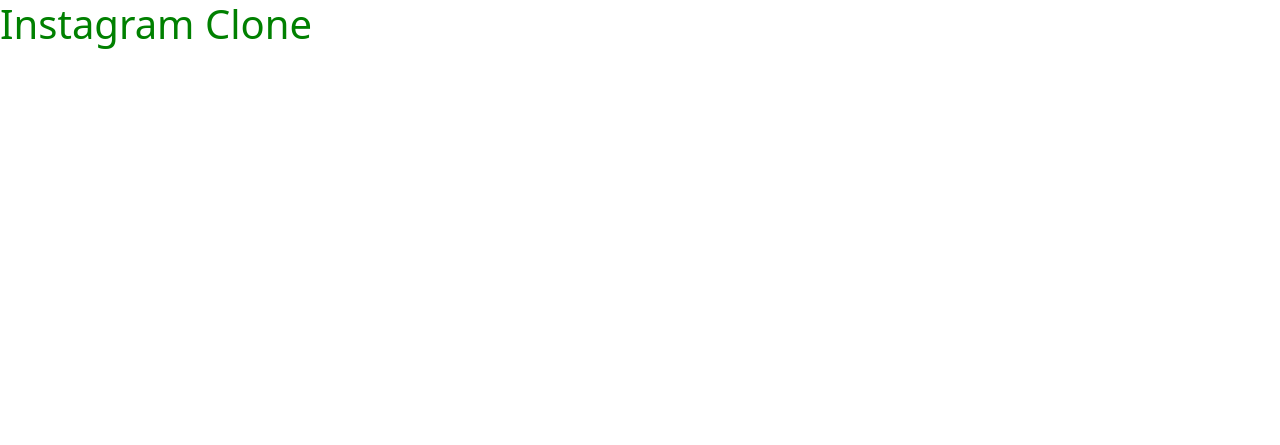
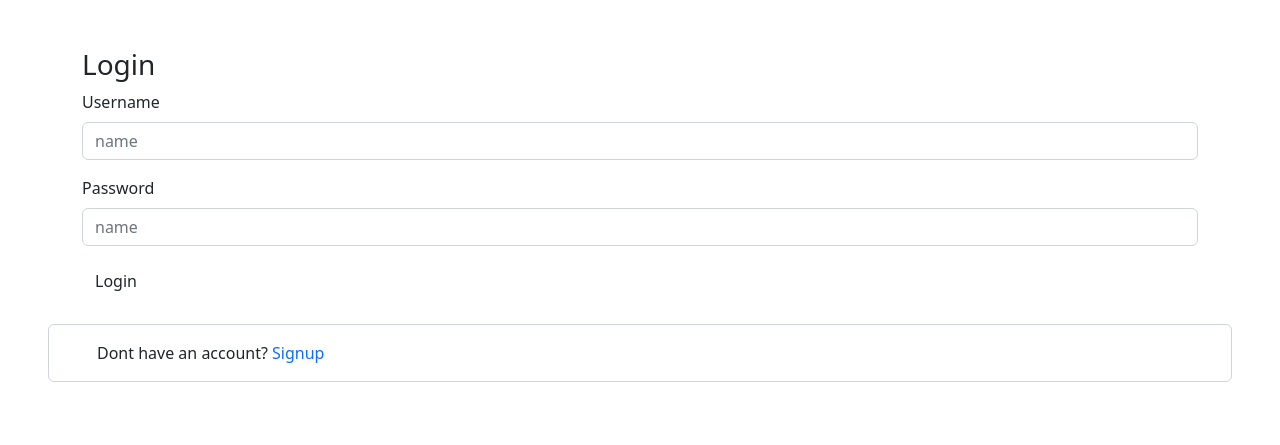
Before and after one commit to Wanjiru393/Instagram, a Django app: page / in a window 1280 px wide. Shown: the top 445 px of the page. Run offline with Django 4.2, Linux system fonts and the light colour scheme; some libraries are stand-ins or nearby versions.

Commit message:
Created Login view

```diff
--- a/insta_clone/templates/insta_clone/login.html
+++ b/insta_clone/templates/insta_clone/login.html
@@ -4,6 +4,37 @@
 
 {% block content %}
 
-    <h1>Instagram Clone</h1>
+    <div class="container mt-5">
+        <form>
+            {% csrf_token %}
+
+            {% if messages %}
+                <p>{% for message in messages %} </p>
+                <p>{{ message }}</p>
+                {% endfor %}
+            {% endif %}
+            <h3>Login</h3>
+            <div class="mb-3">
+                <label for="exampleFormControlInput1" class="form-label">Username</label>
+                <input type="username" name="username" class="form-control" id="username" placeholder="name">
+            </div>
+            <div class="mb-3">
+                <label for="exampleFormControlInput1" class="form-label">Password</label>
+                <input type="password" name="password" class="form-control" id="password" placeholder="name">
+            </div>
+            <div class="row mt-3 mb-3">
+                <div class="col-md-6">
+                    <input type="submit" value="Login" class="btn btn-login">
+                </div>
+            </div>
+        </form>
+    </div>
+    <div class="pt-2 p-5">
+        <p class="form-control ps-5 pt-3 pb-3 pe-5">
+            Dont have an account?  <a href="#" class="text-decoration-none">Signup</a>
+        </p>
+    </div>
+
+    {% comment %} <h1>Instagram Clone</h1> {% endcomment %}
 
 {% endblock content %}
--- a/insta_clone/views.py
+++ b/insta_clone/views.py
@@ -1,7 +1,27 @@
-from django.shortcuts import render
+from django.shortcuts import render,redirect
 from django.http import HttpResponse
+from django.contrib import messages
+from django.contrib.auth.models import User
+from django.contrib.auth import authenticate, login as authlogin
 
 # Create your views here.
 def login(request):
+   if request.method == 'POST':
+      username = request.POST.get('username')
+      password = request.POST.get('password')
+      print(username, password)
+
+      try:
+         user = User.objects.get(username=username, password=password)
+
+      except:
+         messages.error(request, 'Invalid username or password')
+
+      user = authenticate(request, username=username, password=password)
+      if user is not None:
+         authlogin(request,user)
+         return redirect('home')
+      else:
+         messages.error(request, 'Invalid username or password')
 
    return render(request, 'insta_clone/login.html')
```
